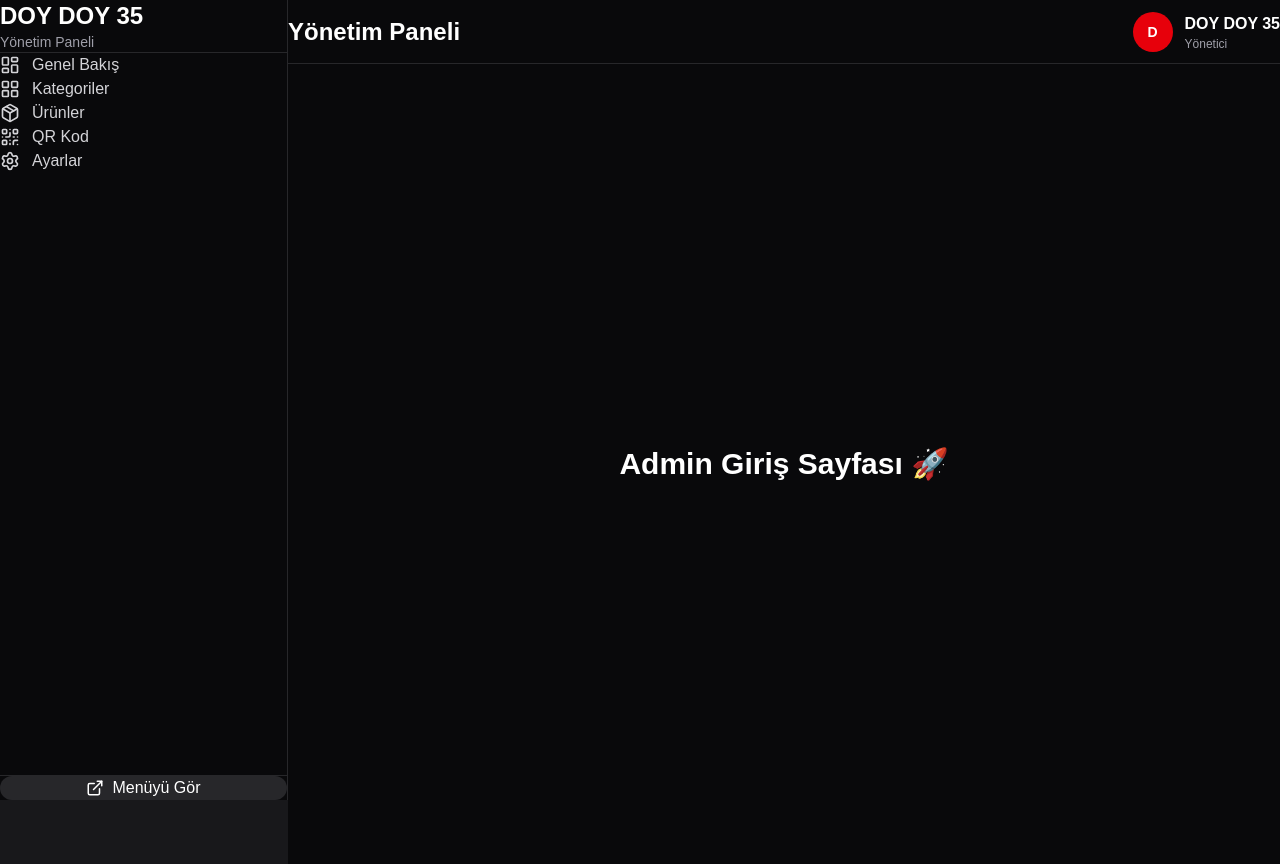
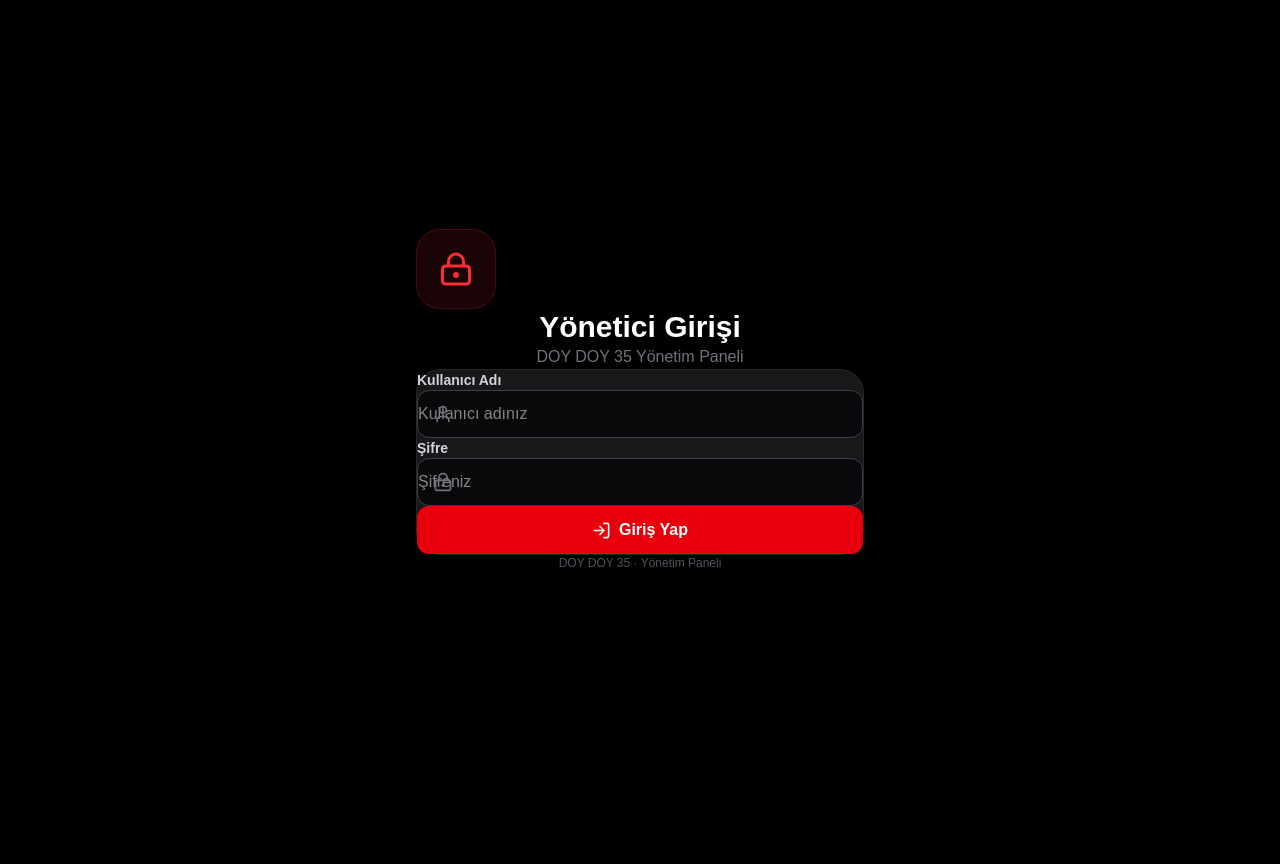
Before and after one commit to SercanOnem/qr-menu, a Next.js app: page /admin/login in a window 1280 px wide. After the commit the page ends 800 px from the top, so only its background shows below. Built offline with nearby package versions, Linux system fonts and the light colour scheme.

Commit message:
Add admin authentication and QR menu

```diff
--- a/app/admin/layout.tsx
+++ b/app/admin/layout.tsx
@@ -1,6 +1,8 @@
 "use client";
 
+import { usePathname } from "next/navigation";
 import { useState } from "react";
+
 import Sidebar from "./components/Sidebar";
 import Header from "./components/Header";
 
@@ -9,7 +11,13 @@ export default function AdminLayout({
 }: Readonly<{
   children: React.ReactNode;
 }>) {
+  const pathname = usePathname();
   const [sidebarOpen, setSidebarOpen] = useState(false);
+
+  // Login sayfası admin panel layout'una dahil olmasın.
+  if (pathname === "/admin/login") {
+    return <>{children}</>;
+  }
 
   return (
     <div className="flex min-h-screen min-w-0 overflow-x-hidden bg-zinc-900">
--- a/app/admin/login/page.tsx
+++ b/app/admin/login/page.tsx
@@ -1,7 +1,141 @@
+"use client";
+
+import { FormEvent, useState } from "react";
+import { LockKeyhole, User, LogIn } from "lucide-react";
+import { useRouter } from "next/navigation";
+
 export default function LoginPage() {
+  const router = useRouter();
+
+  const [username, setUsername] = useState("");
+  const [password, setPassword] = useState("");
+  const [error, setError] = useState("");
+  const [loading, setLoading] = useState(false);
+
+  async function handleSubmit(e: FormEvent<HTMLFormElement>) {
+    e.preventDefault();
+
+    setError("");
+    setLoading(true);
+
+    try {
+      const response = await fetch("/api/admin-login", {
+        method: "POST",
+        headers: {
+          "Content-Type": "application/json",
+        },
+        body: JSON.stringify({
+          username,
+          password,
+        }),
+      });
+
+      const data = await response.json();
+
+      if (!response.ok) {
+        setError(data.error ?? "Kullanıcı adı veya şifre hatalı.");
+        return;
+      }
+
+      router.push("/admin");
+      router.refresh();
+    } catch {
+      setError("Bir hata oluştu. Lütfen tekrar deneyin.");
+    } finally {
+      setLoading(false);
+    }
+  }
+
   return (
-    <div className="min-h-screen flex items-center justify-center bg-zinc-950 text-white">
-      <h1 className="text-3xl font-bold">Admin Giriş Sayfası 🚀</h1>
-    </div>
+    <main className="flex min-h-screen items-center justify-center bg-black px-5 text-white">
+      <div className="w-full max-w-md">
+        <div className="mb-8 text-center">
+          <div className="mx-auto mb-5 flex h-20 w-20 items-center justify-center rounded-3xl border border-red-500/20 bg-red-500/10">
+            <LockKeyhole size={36} className="text-red-500" />
+          </div>
+
+          <h1 className="text-3xl font-extrabold">
+            Yönetici Girişi
+          </h1>
+
+          <p className="mt-2 text-zinc-500">
+            DOY DOY 35 Yönetim Paneli
+          </p>
+        </div>
+
+        <form
+          onSubmit={handleSubmit}
+          className="rounded-3xl border border-zinc-800 bg-zinc-900 p-6 shadow-2xl"
+        >
+          <div className="space-y-5">
+            <div>
+              <label className="mb-2 block text-sm font-semibold text-zinc-300">
+                Kullanıcı Adı
+              </label>
+
+              <div className="relative">
+                <User
+                  size={20}
+                  className="absolute left-4 top-1/2 -translate-y-1/2 text-zinc-500"
+                />
+
+                <input
+                  type="text"
+                  value={username}
+                  onChange={(e) => setUsername(e.target.value)}
+                  placeholder="Kullanıcı adınız"
+                  autoComplete="username"
+                  required
+                  className="h-12 w-full rounded-xl border border-zinc-700 bg-zinc-950 pl-12 pr-4 text-white outline-none transition focus:border-red-500 focus:ring-2 focus:ring-red-500/20"
+                />
+              </div>
+            </div>
+
+            <div>
+              <label className="mb-2 block text-sm font-semibold text-zinc-300">
+                Şifre
+              </label>
+
+              <div className="relative">
+                <LockKeyhole
+                  size={20}
+                  className="absolute left-4 top-1/2 -translate-y-1/2 text-zinc-500"
+                />
+
+                <input
+                  type="password"
+                  value={password}
+                  onChange={(e) => setPassword(e.target.value)}
+                  placeholder="Şifreniz"
+                  autoComplete="current-password"
+                  required
+                  className="h-12 w-full rounded-xl border border-zinc-700 bg-zinc-950 pl-12 pr-4 text-white outline-none transition focus:border-red-500 focus:ring-2 focus:ring-red-500/20"
+                />
+              </div>
+            </div>
+
+            {error && (
+              <div className="rounded-xl border border-red-500/20 bg-red-500/10 px-4 py-3 text-sm font-medium text-red-400">
+                {error}
+              </div>
+            )}
+
+            <button
+              type="submit"
+              disabled={loading}
+              className="flex h-12 w-full items-center justify-center gap-2 rounded-xl bg-red-600 font-bold text-white transition hover:bg-red-700 disabled:cursor-not-allowed disabled:opacity-60"
+            >
+              <LogIn size={19} />
+
+              {loading ? "Giriş yapılıyor..." : "Giriş Yap"}
+            </button>
+          </div>
+        </form>
+
+        <p className="mt-6 text-center text-xs text-zinc-600">
+          DOY DOY 35 · Yönetim Paneli
+        </p>
+      </div>
+    </main>
   );
 }
--- a/app/admin/qr/page.tsx
+++ b/app/admin/qr/page.tsx
@@ -19,7 +19,7 @@ export default function QRPage() {
   const [copied, setCopied] = useState(false);
 
   useEffect(() => {
-    setMenuUrl("http://10.216.146.151:3000");
+    setMenuUrl("https://doydoy35.com.tr/menu");
   }, []);
 
   const copyUrl = async () => {
@@ -41,7 +41,7 @@ export default function QRPage() {
     if (!canvas) return;
 
     const link = document.createElement("a");
-    link.download = "menu-qr.png";
+    link.download = "doy-doy-35-menu-qr.png";
     link.href = canvas.toDataURL("image/png");
     link.click();
   };
--- /dev/null
+++ b/app/api/admin-login/route.ts
@@ -0,0 +1,64 @@
+import { NextResponse } from "next/server";
+import { SignJWT } from "jose";
+
+export async function POST(request: Request) {
+  try {
+    const body = await request.json();
+
+    const username = String(body.username ?? "");
+    const password = String(body.password ?? "");
+
+    const adminUsername = process.env.ADMIN_USERNAME;
+    const adminPassword = process.env.ADMIN_PASSWORD;
+    const authSecret = process.env.ADMIN_SECRET;
+
+    if (!adminUsername || !adminPassword || !authSecret) {
+      return NextResponse.json(
+        { error: "Admin giriş ayarları yapılandırılmamış." },
+        { status: 500 }
+      );
+    }
+
+    if (
+      username !== adminUsername ||
+      password !== adminPassword
+    ) {
+      return NextResponse.json(
+        { error: "Kullanıcı adı veya şifre hatalı." },
+        { status: 401 }
+      );
+    }
+
+    const secret = new TextEncoder().encode(authSecret);
+
+    const token = await new SignJWT({
+      username,
+      role: "admin",
+    })
+      .setProtectedHeader({ alg: "HS256" })
+      .setIssuedAt()
+      .setExpirationTime("7d")
+      .sign(secret);
+
+    const response = NextResponse.json({
+      success: true,
+    });
+
+    response.cookies.set("admin_session", token, {
+      httpOnly: true,
+      secure: process.env.NODE_ENV === "production",
+      sameSite: "lax",
+      path: "/",
+      maxAge: 60 * 60 * 24 * 7,
+    });
+
+    return response;
+  } catch (error) {
+    console.error("Admin login error:", error);
+
+    return NextResponse.json(
+      { error: "Geçersiz istek." },
+      { status: 400 }
+    );
+  }
+}
--- a/app/page.tsx
+++ b/app/page.tsx
@@ -1,20 +1,33 @@
 "use client";
 
 import Link from "next/link";
+import { QRCodeCanvas } from "qrcode.react";
 import {
   QrCode,
   UtensilsCrossed,
   ArrowRight,
 } from "lucide-react";
 
-import Header from "@/components/Header";
+export default function Home() {
+  const menuUrl = "https://doydoy35.com.tr/menu";
 
-export default function Home() {
   return (
     <main className="flex min-h-screen justify-center bg-black text-white">
       <div className="flex min-h-screen w-full max-w-md flex-col px-5 py-8">
-        <Header />
+        {/* Logo */}
+        <div className="flex justify-center">
+          <div className="text-center">
+            <div className="text-2xl font-extrabold tracking-tight">
+              DOY DOY 35
+            </div>
 
+            <p className="mt-1 text-sm font-medium text-yellow-400">
+              Lezzetin Buluşma Noktası
+            </p>
+          </div>
+        </div>
+
+        {/* Ana İçerik */}
         <section className="flex flex-1 flex-col items-center justify-center text-center">
           <div className="mb-6 flex h-20 w-20 items-center justify-center rounded-3xl border border-red-500/20 bg-red-500/10">
             <UtensilsCrossed
@@ -32,6 +45,7 @@ export default function Home() {
             dönerler ve daha fazlasıyla sizleri bekliyoruz.
           </p>
 
+          {/* Menü Butonu */}
           <Link
             href="/menu"
             className="mt-8 flex w-full items-center justify-center gap-3 rounded-2xl bg-red-600 px-6 py-4 text-lg font-bold text-white transition-all duration-200 hover:bg-red-700 active:scale-95"
@@ -41,6 +55,7 @@ export default function Home() {
             <ArrowRight size={20} />
           </Link>
 
+          {/* Ayraç */}
           <div className="mt-6 flex w-full items-center gap-3">
             <div className="h-px flex-1 bg-zinc-800" />
 
@@ -51,7 +66,8 @@ export default function Home() {
             <div className="h-px flex-1 bg-zinc-800" />
           </div>
 
-          <div className="mt-6 w-full rounded-2xl border border-zinc-800 bg-zinc-900 p-5">
+          {/* QR Alanı */}
+          <div className="mt-6 w-full rounded-3xl border border-zinc-800 bg-zinc-900 p-5">
             <div className="flex items-center justify-center gap-3">
               <QrCode
                 size={24}
@@ -63,21 +79,40 @@ export default function Home() {
               </h2>
             </div>
 
-            <p className="mt-2 text-sm leading-6 text-zinc-500">
-              Masanızdaki QR kodu telefonunuzla okutarak
-              menümüze hızlıca ulaşabilirsiniz.
+            <p className="mt-2 text-sm leading-6 text-zinc-400">
+              Masanızdaki QR kodu okutabilir veya
+              aşağıdaki QR kodu telefonunuzla taratabilirsiniz.
+            </p>
+
+            {/* QR Kod */}
+            <div className="mt-5 flex justify-center">
+              <div className="rounded-2xl bg-white p-4 shadow-lg">
+                <QRCodeCanvas
+                  value={menuUrl}
+                  size={190}
+                  bgColor="#ffffff"
+                  fgColor="#000000"
+                  level="H"
+                  includeMargin
+                />
+              </div>
+            </div>
+
+            <p className="mt-4 text-xs text-zinc-500">
+              Kameranızı QR koda doğrultun
             </p>
 
             <Link
               href="/menu"
-              className="mt-4 inline-flex items-center gap-2 text-sm font-semibold text-red-500 hover:text-red-400"
+              className="mt-4 inline-flex items-center gap-2 text-base font-bold text-red-500 transition hover:text-red-400"
             >
               Menüye Git
-              <ArrowRight size={16} />
+              <ArrowRight size={18} />
             </Link>
           </div>
         </section>
 
+        {/* Footer */}
         <footer className="pt-8 text-center">
           <p className="font-semibold text-white">
             DOY DOY 35
--- a/package.json
+++ b/package.json
@@ -10,6 +10,7 @@
   },
   "dependencies": {
     "@supabase/supabase-js": "^2.110.8",
+    "jose": "^6.2.12",
     "lucide-react": "^1.25.0",
     "next": "16.2.10",
     "qrcode.react": "^4.2.0",
```
Also changed, not shown: proxy.ts (added, +43 -0 lines), 1 other file (tests, documents, lock files or other folders).
